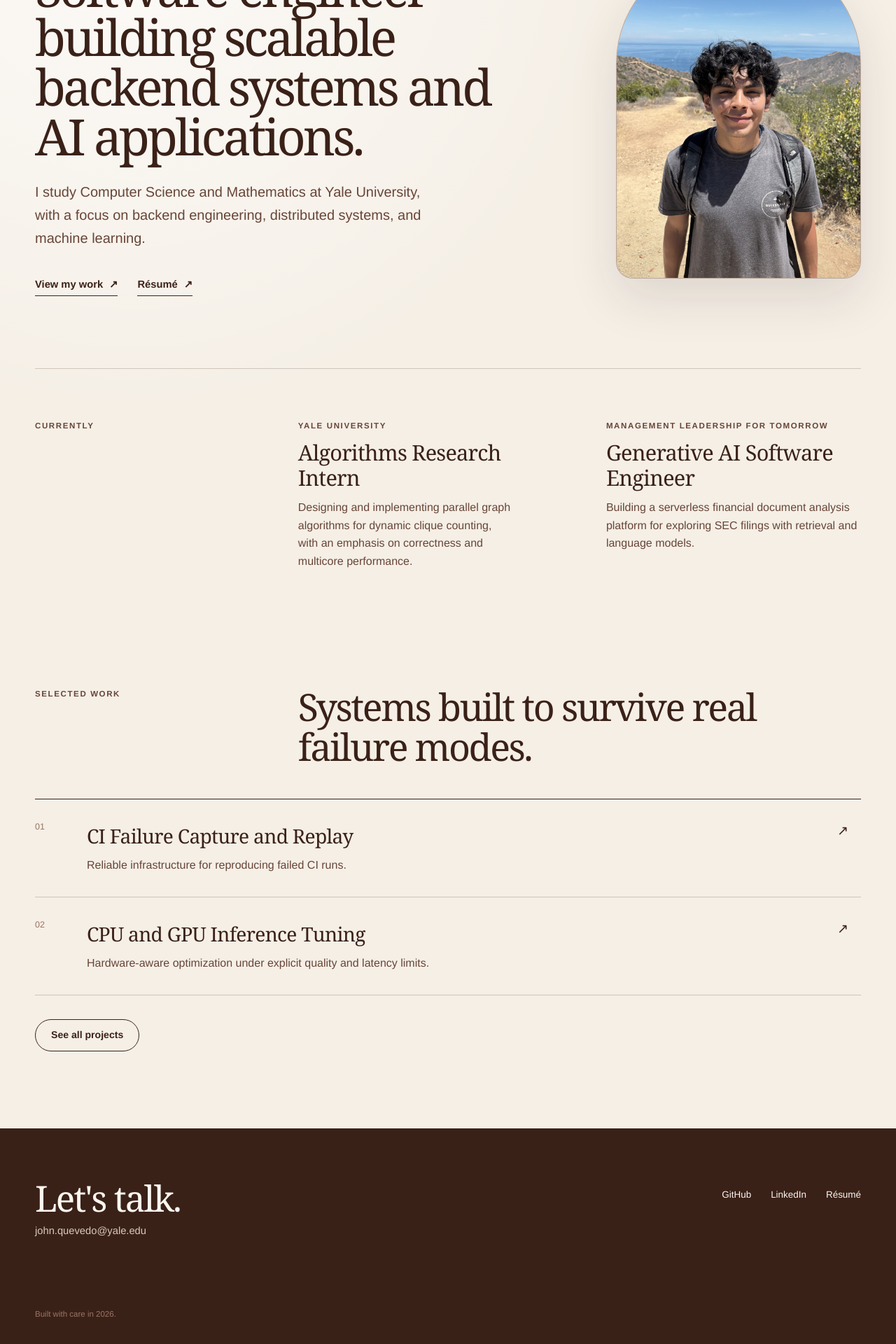
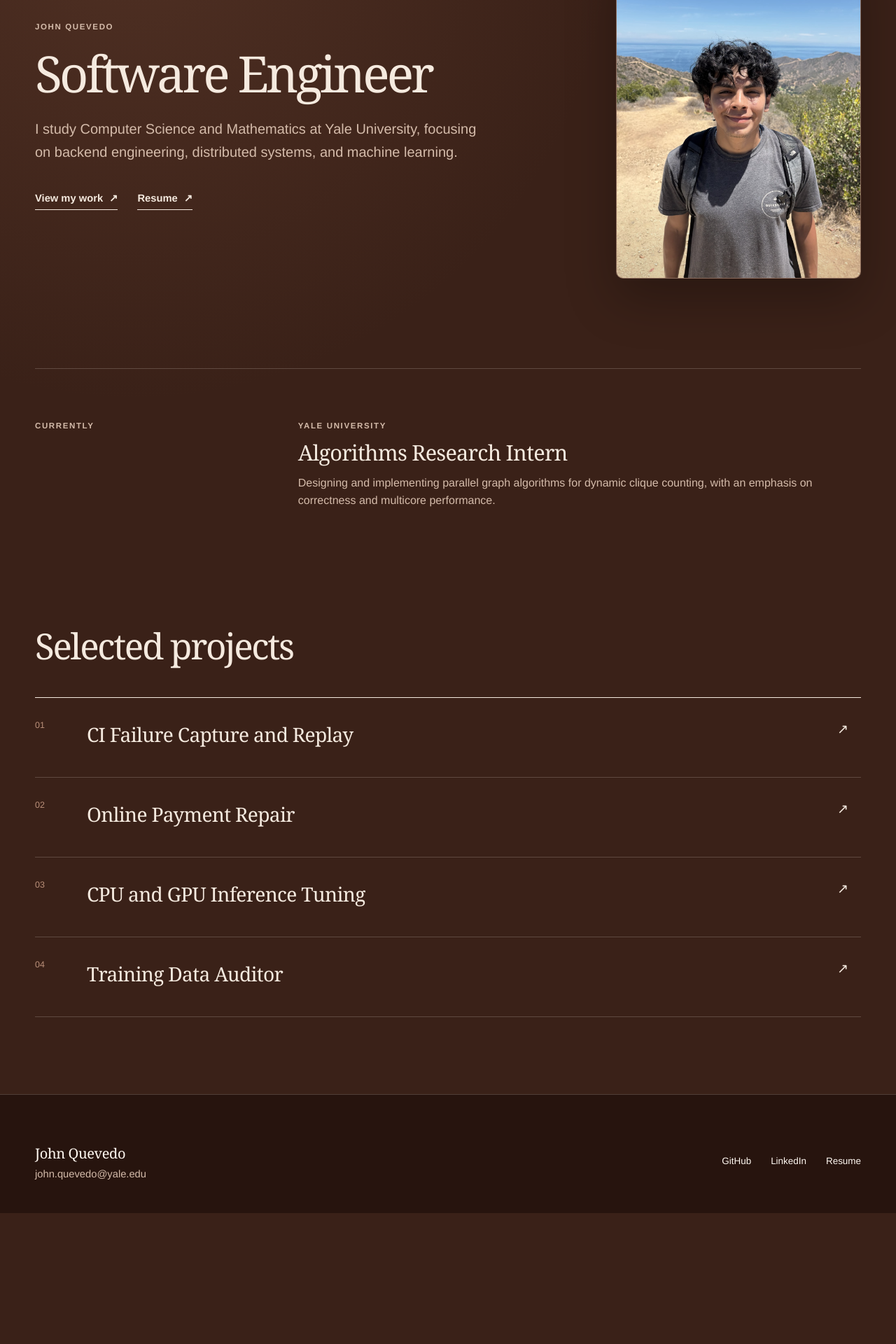
Before and after one commit to johnquevedo/my-website, a Next.js app: page / in a window 1280 px wide. Shown: the part 274-2194 px from the top of the page at 70% size. After the commit the page ends 2007 px from the top, so only its background shows below. Built offline with nearby package versions, Linux system fonts and the light colour scheme.

Commit message:
Simplify portfolio copy and styling

```diff
--- a/app/components/SiteFooter.tsx
+++ b/app/components/SiteFooter.tsx
@@ -3,7 +3,7 @@ export function SiteFooter() {
     <footer className="site-footer">
       <div className="page-shell footer-inner">
         <div>
-          <p className="footer-heading">Let&apos;s talk.</p>
+          <p className="footer-name">John Quevedo</p>
           <a className="footer-email" href="mailto:john.quevedo@yale.edu">
             john.quevedo@yale.edu
           </a>
@@ -28,10 +28,9 @@ export function SiteFooter() {
             target="_blank"
             rel="noreferrer"
           >
-            Résumé
+            Resume
           </a>
         </div>
-        <p className="footer-note">Built with care in 2026.</p>
       </div>
     </footer>
   );
--- a/app/components/SiteHeader.tsx
+++ b/app/components/SiteHeader.tsx
@@ -9,8 +9,7 @@ export function SiteHeader() {
         </Link>
         <nav aria-label="Primary navigation">
           <Link href="/work">Work</Link>
-          <Link href="/about">About</Link>
-          <Link href="/resume">Résumé</Link>
+          <Link href="/resume">Resume</Link>
           <a href="mailto:john.quevedo@yale.edu">Contact</a>
         </nav>
       </div>
--- a/app/globals.css
+++ b/app/globals.css
@@ -1,14 +1,15 @@
 @import "tailwindcss";
 
 :root {
-  --cream: #f5efe6;
-  --paper: #fbf7f0;
+  --cream: #f5eadf;
+  --paper: #fff8f1;
   --chocolate: #3a2118;
-  --cocoa: #684537;
-  --milk: #9a7564;
-  --sand: #d9c9bb;
-  --line: rgba(58, 33, 24, 0.2);
-  --shadow: rgba(58, 33, 24, 0.12);
+  --deep-chocolate: #27140e;
+  --cocoa: #d4bbaa;
+  --milk: #b98f79;
+  --sand: #714b3a;
+  --line: rgba(245, 234, 223, 0.2);
+  --shadow: rgba(0, 0, 0, 0.28);
 }
 
 * {
@@ -22,9 +23,9 @@ html {
 body {
   margin: 0;
   background:
-    radial-gradient(circle at 15% 8%, rgba(255, 255, 255, 0.72), transparent 30%),
-    var(--cream);
-  color: var(--chocolate);
+    radial-gradient(circle at 15% 8%, rgba(134, 86, 64, 0.28), transparent 32%),
+    var(--chocolate);
+  color: var(--cream);
   font-family:
     "Helvetica Neue",
     "Neue Haas Grotesk Text Pro",
@@ -41,8 +42,8 @@ a {
 }
 
 ::selection {
-  background: var(--chocolate);
-  color: var(--paper);
+  background: var(--cream);
+  color: var(--chocolate);
 }
 
 .page-shell {
@@ -54,8 +55,8 @@ a {
   position: sticky;
   top: 0;
   z-index: 20;
-  border-bottom: 1px solid rgba(58, 33, 24, 0.12);
-  background: rgba(245, 239, 230, 0.88);
+  border-bottom: 1px solid var(--line);
+  background: rgba(58, 33, 24, 0.9);
   backdrop-filter: blur(16px);
 }
 
@@ -71,7 +72,7 @@ a {
   width: 42px;
   height: 42px;
   place-items: center;
-  border: 1px solid var(--chocolate);
+  border: 1px solid var(--cream);
   border-radius: 50%;
   font-family: Georgia, "Times New Roman", serif;
   font-size: 0.95rem;
@@ -82,8 +83,8 @@ a {
 }
 
 .wordmark:hover {
-  background: var(--chocolate);
-  color: var(--paper);
+  background: var(--cream);
+  color: var(--chocolate);
 }
 
 nav {
@@ -191,7 +192,7 @@ p {
   display: inline-flex;
   gap: 9px;
   align-items: center;
-  border-bottom: 1px solid var(--chocolate);
+  border-bottom: 1px solid var(--cream);
   font-size: 0.92rem;
   font-weight: 600;
   padding-bottom: 3px;
@@ -210,7 +211,7 @@ p {
   overflow: hidden;
   aspect-ratio: 3 / 4;
   border: 1px solid var(--line);
-  border-radius: 160px 160px 24px 24px;
+  border-radius: 10px;
   background: var(--sand);
   box-shadow: 0 28px 70px var(--shadow);
 }
@@ -218,7 +219,7 @@ p {
 .portrait-frame::after {
   position: absolute;
   inset: 0;
-  background: linear-gradient(to top, rgba(58, 33, 24, 0.12), transparent 30%);
+  background: linear-gradient(to top, rgba(39, 20, 14, 0.16), transparent 30%);
   content: "";
   pointer-events: none;
 }
@@ -247,7 +248,7 @@ p {
 
 .current-grid {
   display: grid;
-  grid-template-columns: repeat(2, minmax(0, 1fr));
+  grid-template-columns: minmax(0, 760px);
   gap: clamp(36px, 6vw, 76px);
 }
 
@@ -271,9 +272,7 @@ p {
 }
 
 .home-work-heading {
-  display: grid;
-  grid-template-columns: 0.34fr 1fr;
-  gap: clamp(40px, 8vw, 120px);
+  display: block;
   margin-bottom: 46px;
 }
 
@@ -281,14 +280,14 @@ p {
   max-width: 760px;
   margin: 0;
   font-family: Georgia, "Times New Roman", serif;
-  font-size: clamp(2.2rem, 4.2vw, 4.6rem);
+  font-size: clamp(2.2rem, 4vw, 4.2rem);
   font-weight: 400;
   letter-spacing: -0.045em;
   line-height: 1.05;
 }
 
 .project-preview-list {
-  border-top: 1px solid var(--chocolate);
+  border-top: 1px solid var(--cream);
 }
 
 .project-preview {
@@ -306,7 +305,7 @@ p {
 .project-preview:hover {
   padding-right: 18px;
   padding-left: 18px;
-  background: rgba(255, 255, 255, 0.34);
+  background: rgba(255, 255, 255, 0.06);
 }
 
 .project-preview > span:first-child {
@@ -342,7 +341,7 @@ p {
   justify-content: center;
   min-height: 46px;
   margin-top: 34px;
-  border: 1px solid var(--chocolate);
+  border: 1px solid var(--cream);
   border-radius: 999px;
   padding: 0 22px;
   font-size: 0.88rem;
@@ -353,8 +352,8 @@ p {
 }
 
 .quiet-button:hover {
-  background: var(--chocolate);
-  color: var(--paper);
+  background: var(--cream);
+  color: var(--chocolate);
 }
 
 .inner-page {
@@ -375,7 +374,7 @@ p {
 }
 
 .project-list {
-  border-top: 1px solid var(--chocolate);
+  border-top: 1px solid var(--cream);
 }
 
 .project-card {
@@ -431,7 +430,7 @@ p {
 }
 
 .project-link {
-  border-bottom: 1px solid var(--chocolate);
+  border-bottom: 1px solid var(--cream);
   font-size: 0.8rem;
   font-weight: 650;
   padding-bottom: 2px;
@@ -474,40 +473,6 @@ p {
 .experience-list article > p {
   max-width: 760px;
   margin-top: 20px;
-}
-
-.about-intro {
-  max-width: 1000px;
-}
-
-.about-grid {
-  display: grid;
-  grid-template-columns: 0.8fr 1fr;
-  gap: clamp(50px, 10vw, 140px);
-  padding-bottom: 100px;
-}
-
-.about-lead p {
-  margin: 0;
-  font-family: Georgia, "Times New Roman", serif;
-  font-size: clamp(1.8rem, 3vw, 3rem);
-  letter-spacing: -0.035em;
-  line-height: 1.2;
-}
-
-.about-body p {
-  margin: 0 0 24px;
-  color: var(--cocoa);
-  font-size: 1.07rem;
-}
-
-.interests-copy {
-  max-width: 740px;
-  margin: 0;
-  font-family: Georgia, "Times New Roman", serif;
-  font-size: clamp(1.45rem, 2.5vw, 2.25rem);
-  letter-spacing: -0.025em;
-  line-height: 1.35;
 }
 
 .resume-page {
@@ -554,7 +519,8 @@ p {
 }
 
 .site-footer {
-  background: var(--chocolate);
+  border-top: 1px solid var(--line);
+  background: var(--deep-chocolate);
   color: var(--paper);
 }
 
@@ -566,16 +532,16 @@ p {
   padding-bottom: 44px;
 }
 
-.footer-heading {
-  margin: 0 0 8px;
+.footer-name {
+  margin: 0 0 6px;
   font-family: Georgia, "Times New Roman", serif;
-  font-size: clamp(2.2rem, 4vw, 4rem);
-  letter-spacing: -0.04em;
+  font-size: 1.25rem;
+  letter-spacing: -0.02em;
   line-height: 1;
 }
 
 .footer-email {
-  color: var(--sand);
+  color: var(--cocoa);
   font-size: 0.92rem;
 }
 
@@ -591,13 +557,6 @@ p {
 .footer-email:hover {
   text-decoration: underline;
   text-underline-offset: 4px;
-}
-
-.footer-note {
-  grid-column: 1 / -1;
-  margin: 40px 0 0;
-  color: var(--milk);
-  font-size: 0.72rem;
 }
 
 @keyframes enter {
@@ -640,14 +599,12 @@ p {
     width: min(100%, 420px);
   }
 
-  .section-rule,
-  .home-work-heading {
+  .section-rule {
     grid-template-columns: 1fr;
     gap: 34px;
   }
 
-  .current-grid,
-  .about-grid {
+  .current-grid {
     grid-template-columns: 1fr;
   }
 
@@ -674,9 +631,6 @@ p {
     grid-template-columns: 1fr;
   }
 
-  .footer-note {
-    grid-column: 1;
-  }
 }
 
 @media (max-width: 520px) {
@@ -694,8 +648,7 @@ p {
   }
 
   .hero h1,
-  .page-intro h1,
-  .about-intro h1 {
+  .page-intro h1 {
     font-size: clamp(2.65rem, 14vw, 4.1rem);
   }
 
--- a/app/layout.tsx
+++ b/app/layout.tsx
@@ -8,7 +8,7 @@ export const metadata: Metadata = {
     template: "%s | John Quevedo",
   },
   description:
-    "John Quevedo is a software engineer and Yale student focused on backend engineering, distributed systems, and machine learning.",
+    "John Quevedo studies Computer Science and Mathematics at Yale University, focusing on backend engineering, distributed systems, and machine learning.",
   openGraph: {
     title: "John Quevedo | Software Engineer",
     description:
--- a/app/page.tsx
+++ b/app/page.tsx
@@ -11,14 +11,11 @@ export default function Home() {
         <section className="hero page-shell">
           <div className="hero-copy">
             <p className="eyebrow">John Quevedo</p>
-            <h1>
-              Software engineer building scalable backend systems and AI
-              applications.
-            </h1>
+            <h1>Software Engineer</h1>
             <p className="hero-intro">
-              I study Computer Science and Mathematics at Yale University, with
-              a focus on backend engineering, distributed systems, and machine
-              learning.
+              I study Computer Science and Mathematics at Yale University,
+              focusing on backend engineering, distributed systems, and
+              machine learning.
             </p>
             <div className="hero-links" aria-label="Primary links">
               <Link className="text-link" href="/work">
@@ -30,7 +27,7 @@ export default function Home() {
                 target="_blank"
                 rel="noreferrer"
               >
-                Résumé <span aria-hidden="true">↗</span>
+                Resume <span aria-hidden="true">↗</span>
               </a>
             </div>
           </div>
@@ -62,52 +59,51 @@ export default function Home() {
                 multicore performance.
               </p>
             </article>
-            <article>
-              <p className="current-place">
-                Management Leadership for Tomorrow
-              </p>
-              <h2>Generative AI Software Engineer</h2>
-              <p>
-                Building a serverless financial document analysis platform for
-                exploring SEC filings with retrieval and language models.
-              </p>
-            </article>
           </div>
         </section>
 
         <section className="home-work page-shell">
           <div className="home-work-heading">
-            <p className="section-label">Selected work</p>
-            <h2>Systems built to survive real failure modes.</h2>
+            <h2>Selected projects</h2>
           </div>
           <div className="project-preview-list">
             <Link href="/work#ci-failure-replay" className="project-preview">
               <span>01</span>
               <div>
                 <h3>CI Failure Capture and Replay</h3>
-                <p>Reliable infrastructure for reproducing failed CI runs.</p>
+              </div>
+              <span className="preview-arrow" aria-hidden="true">
+                ↗
+              </span>
+            </Link>
+            <Link href="/work#payment-repair" className="project-preview">
+              <span>02</span>
+              <div>
+                <h3>Online Payment Repair</h3>
               </div>
               <span className="preview-arrow" aria-hidden="true">
                 ↗
               </span>
             </Link>
             <Link href="/work#inference-tuning" className="project-preview">
-              <span>02</span>
+              <span>03</span>
               <div>
                 <h3>CPU and GPU Inference Tuning</h3>
-                <p>
-                  Hardware-aware optimization under explicit quality and
-                  latency limits.
-                </p>
+              </div>
+              <span className="preview-arrow" aria-hidden="true">
+                ↗
+              </span>
+            </Link>
+            <Link href="/work#training-data-auditor" className="project-preview">
+              <span>04</span>
+              <div>
+                <h3>Training Data Auditor</h3>
               </div>
               <span className="preview-arrow" aria-hidden="true">
                 ↗
               </span>
             </Link>
           </div>
-          <Link className="quiet-button" href="/work">
-            See all projects
-          </Link>
         </section>
       </main>
       <SiteFooter />
--- a/app/resume/page.tsx
+++ b/app/resume/page.tsx
@@ -3,8 +3,8 @@ import { SiteFooter } from "../components/SiteFooter";
 import { SiteHeader } from "../components/SiteHeader";
 
 export const metadata: Metadata = {
-  title: "Résumé",
-  description: "John Quevedo's software engineering résumé.",
+  title: "Resume",
+  description: "John Quevedo's software engineering resume.",
 };
 
 export default function ResumePage() {
@@ -13,10 +13,7 @@ export default function ResumePage() {
       <SiteHeader />
       <main className="page-shell inner-page resume-page">
         <header className="resume-heading">
-          <div>
-            <p className="eyebrow">Résumé</p>
-            <h1>Experience and education.</h1>
-          </div>
+          <h1>Resume</h1>
           <div className="resume-actions">
             <a
               className="quiet-button"
@@ -37,7 +34,7 @@ export default function ResumePage() {
         </header>
         <div className="resume-frame">
           <iframe
-            title="John Quevedo résumé"
+            title="John Quevedo resume"
             src="/resume/John_Quevedo_Resume.pdf"
           />
         </div>
--- a/app/work/page.tsx
+++ b/app/work/page.tsx
@@ -74,11 +74,7 @@ export default function WorkPage() {
       <main className="page-shell inner-page">
         <header className="page-intro">
           <p className="eyebrow">Work</p>
-          <h1>Selected engineering projects.</h1>
-          <p>
-            Backend systems and machine learning infrastructure designed around
-            reliability, measurable performance, and clear failure behavior.
-          </p>
+          <h1>Selected projects.</h1>
         </header>
 
         <section className="project-list" aria-label="Selected projects">
```
Also changed, not shown: app/about/page.tsx (deleted, +0 -70 lines), public/og.png, 1 other file (tests, documents, lock files or other folders).
